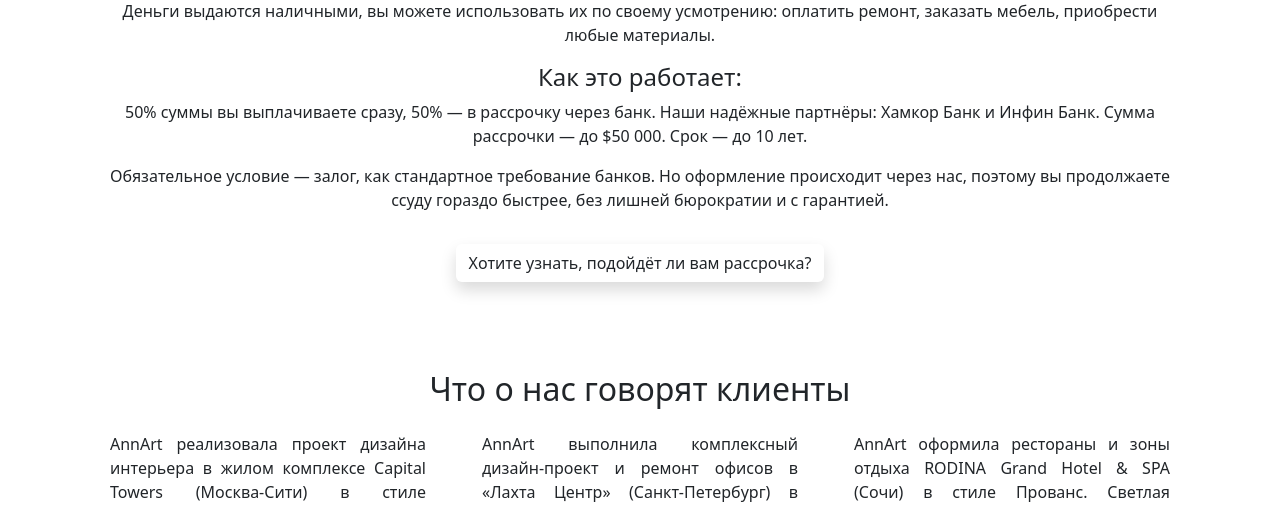
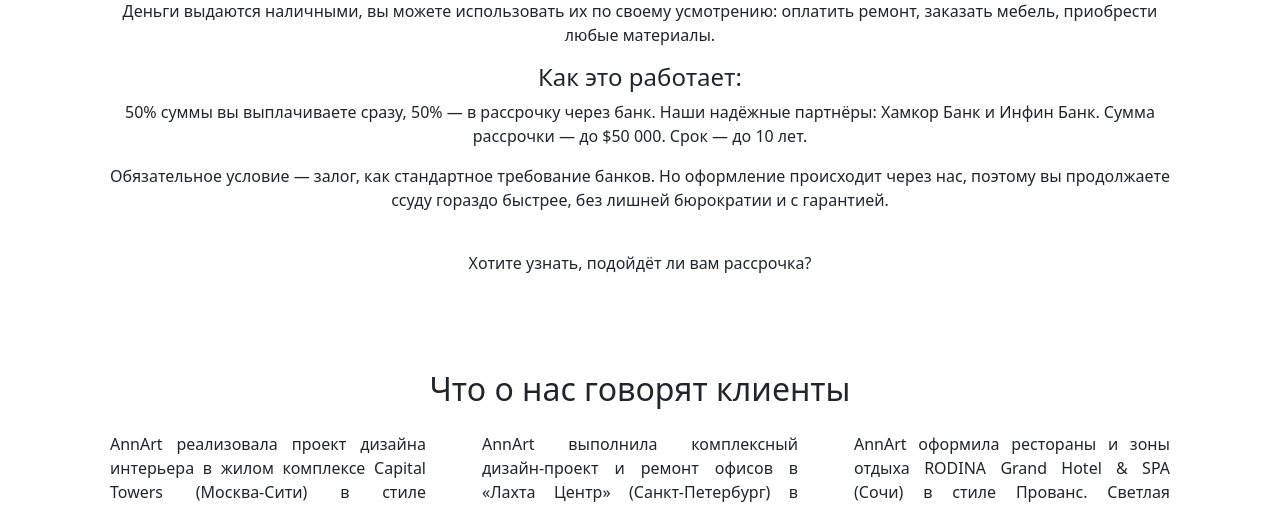
Before and after one commit to cocksure/ann_art, a Django app: page /ru/ in a window 1280 px wide. Shown: the part 1433-1939 px from the top of the page. Run offline with Django 4.2, Linux system fonts and the light colour scheme; data comes from the database, SQL or seed files in the repository; data that the repository does not hold is empty.

```diff
--- a/templates/base.html
+++ b/templates/base.html
@@ -307,7 +307,7 @@
 						<p>
 							{% trans "Обязательное условие — залог, как стандартное требование банков. Но оформление происходит через нас, поэтому вы продолжаете ссуду гораздо быстрее, без лишней бюрократии и с гарантией." %}
 						</p>
-						<a href="{% url 'contacts' %}" class="btn btn-custom mt-3 shadow">
+						<a href="{% url 'contacts' %}" class="btn btn-custom mt-3 ">
 							{% trans "Хотите узнать, подойдёт ли вам рассрочка?" %}
 						</a>
 					</div>
```
Also changed, not shown: locale/en/LC_MESSAGES/django.po, locale/uz/LC_MESSAGES/django.po, 2 other files.
